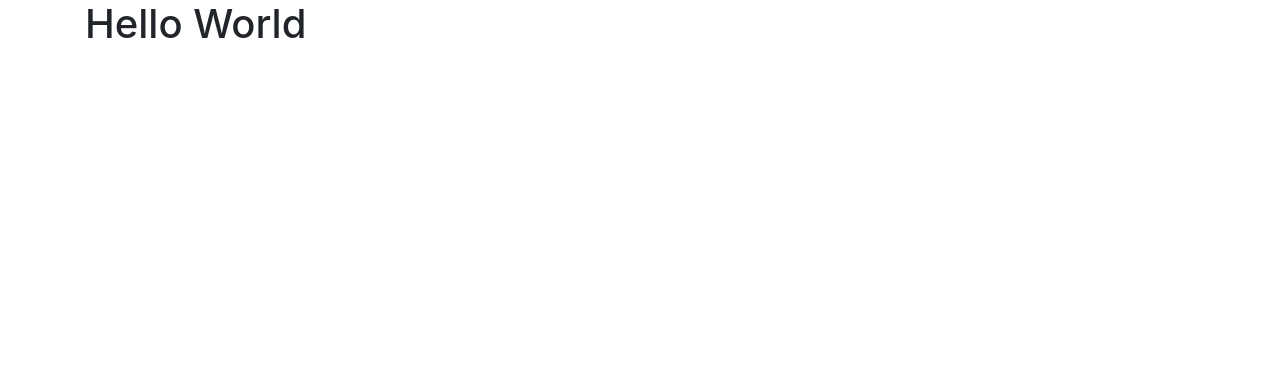
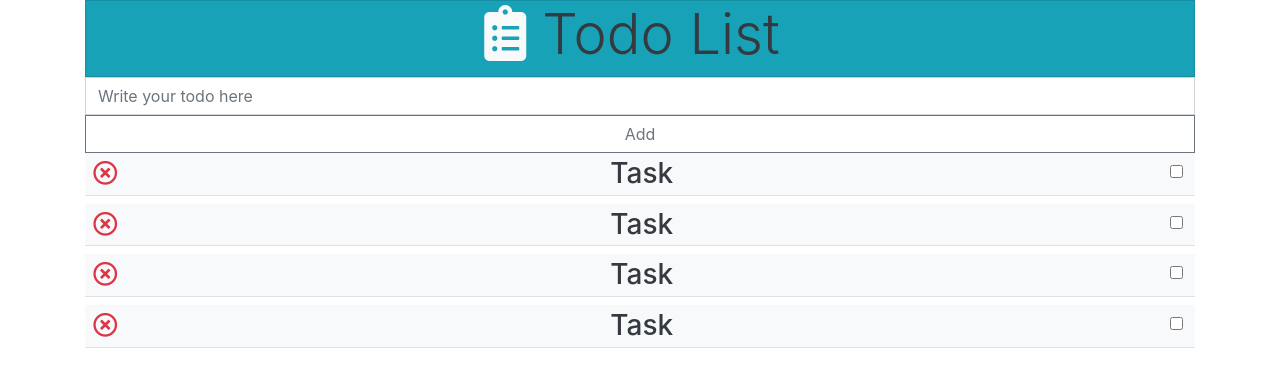
Before and after one commit to BillDelvin/todo_list, a React (Create React App) app in the folder frontend/: page / in a window 1280 px wide. Shown: the top 376 px of the page. Built offline with nearby package versions, Linux system fonts and the light colour scheme.

Commit message:
adding component

```diff
--- a/frontend/src/App.js
+++ b/frontend/src/App.js
@@ -1,10 +1,15 @@
-import React from 'react';
-import './App.css';
+import React from "react";
+import Header from "./components/Header";
+import Addtodo from "./components/Addtodo";
+import Todos from "./components/Todos";
+import "./App.css";
 
 function App() {
   return (
     <div className="container">
-      <h1>Hello World</h1>
+      <Header />
+      <Addtodo />
+      <Todos />
     </div>
   );
 }
--- /dev/null
+++ b/frontend/src/components/Addtodo.js
@@ -0,0 +1,23 @@
+import React, { Component } from "react";
+
+export default class Addtodo extends Component {
+  render() {
+    return (
+      <div>
+        <form>
+          <input
+            type="text"
+            className="form-control rounded-0"
+            placeholder="Write your todo here"
+          />
+          <button
+            className="btn btn-outline-secondary form-control rounded-0"
+            type="submit"
+          >
+            Add
+          </button>
+        </form>
+      </div>
+    );
+  }
+}
--- a/frontend/src/components/Header.js
+++ b/frontend/src/components/Header.js
@@ -0,0 +1,12 @@
+import React from "react";
+
+export default function Header() {
+  return (
+    <div className="card bg-info text-center text-light rounded-0">
+      <h2 className="display-4">
+        <i className="fas fa-clipboard-list mr-3"></i>
+        <span className="text-dark mr-3">Todo List</span>
+      </h2>
+    </div>
+  );
+}
--- /dev/null
+++ b/frontend/src/components/Todo.js
@@ -0,0 +1,15 @@
+import React, { Component } from "react";
+
+class Todo extends Component {
+  render() {
+    return (
+      <h3 className="text-dark text-center p-1 bg-light border-bottom">
+        <i className="far fa-times-circle fa-sm float-left m-1 text-danger"></i>
+        Task
+        <input type="checkbox" className="m-2 float-right"></input>
+      </h3>
+    );
+  }
+}
+
+export default Todo;
--- /dev/null
+++ b/frontend/src/components/Todos.js
@@ -0,0 +1,17 @@
+import React, { Component } from "react";
+import Todo from "./Todo";
+
+class Todos extends Component {
+  render() {
+    return (
+      <div>
+        <Todo />
+        <Todo />
+        <Todo />
+        <Todo />
+      </div>
+    );
+  }
+}
+
+export default Todos;
```
